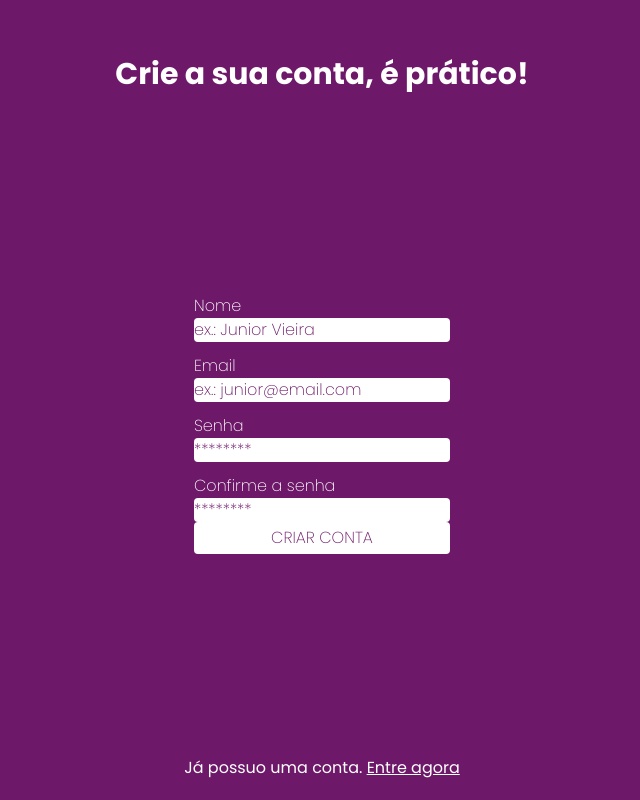
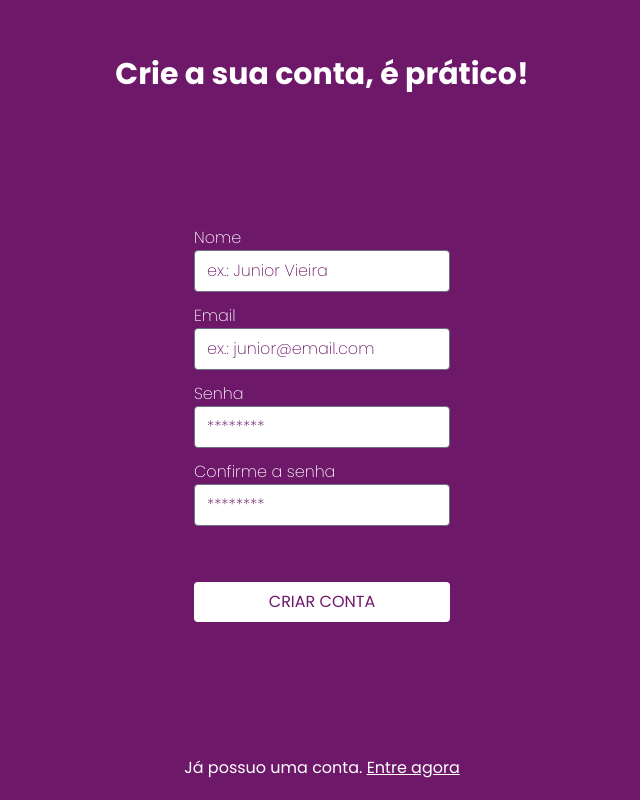
Before and after one commit to ViGF/quero_acai, a Next.js app: page /auth/signup in a window 1280 px wide. Shown: the whole page, without its empty margins (318-958 px from the left). Built offline with nearby package versions, Linux system fonts and the light colour scheme.

Commit message:
feat: loading page

```diff
--- a/package.json
+++ b/package.json
@@ -18,10 +18,12 @@
     "next": "13.1.6",
     "react": "18.2.0",
     "react-dom": "18.2.0",
+    "react-hook-form": "^7.43.7",
     "react-responsive-carousel": "^3.2.23",
     "typescript": "4.9.5"
   },
   "devDependencies": {
+    "@tailwindcss/forms": "^0.5.3",
     "autoprefixer": "^10.4.14",
     "postcss": "^8.4.21",
     "tailwindcss": "^3.2.7"
--- /dev/null
+++ b/src/app/auth/loading.tsx
@@ -0,0 +1,9 @@
+import { Loading as Spin } from '@/icons'
+
+export default function Loading() {
+    return (
+        <div className="h-screen w-screen flex items-center justify-center">
+            <Spin />
+        </div>
+    )
+}
--- a/src/components/Button.tsx
+++ b/src/components/Button.tsx
@@ -1,12 +1,16 @@
-import { ReactElement } from "react"
+import { ButtonHTMLAttributes, ReactElement } from "react"
 
-type ButtonProps = {
-    children: ReactElement
+interface ButtonProps extends ButtonHTMLAttributes<HTMLButtonElement> {
+    children: ReactElement | string
 }
 
-export function Button({ children }: ButtonProps) {
+export function Button({ children, className, ...rest }: ButtonProps) {
     return (
-        <button type="button" className="py-1 px-10 bg-white text-primary rounded uppercase hover:bg-opacity-80">
+        <button
+            type="button"
+            className={`py-2 px-10 bg-white text-primary rounded uppercase hover:bg-opacity-80 cursor-pointer ${className}`}
+            {...rest}
+        >
             {children}
         </button>
     )
--- a/tailwind.config.js
+++ b/tailwind.config.js
@@ -23,5 +23,9 @@ module.exports = {
             }
         },
     },
-    plugins: [],
+    plugins: [
+        require('@tailwindcss/forms')({
+            strategy: 'base'
+        })
+    ],
 }
```
Also changed, not shown: src/icons/index.tsx (+19 -0 lines), 1 other file (tests, documents, lock files or other folders).
